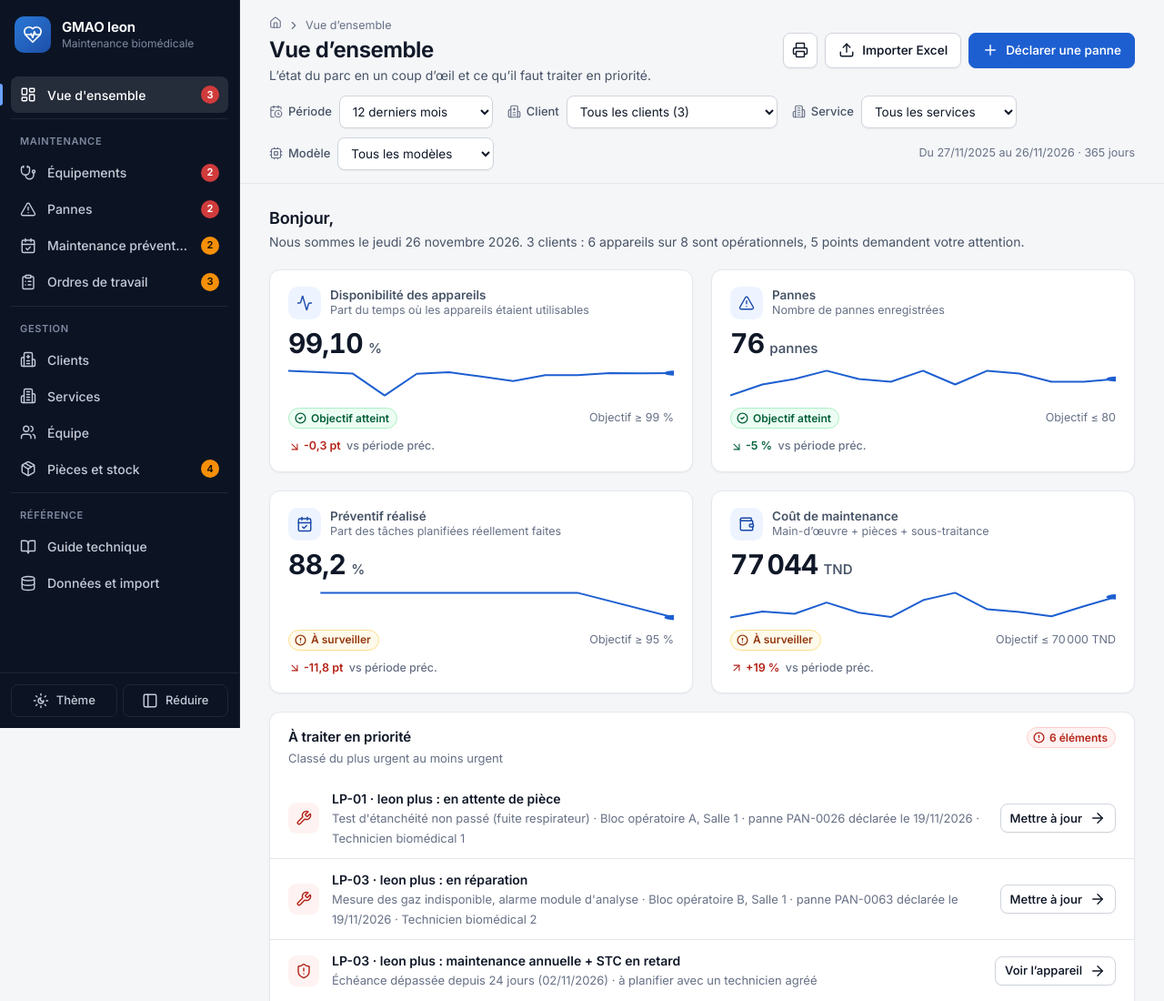
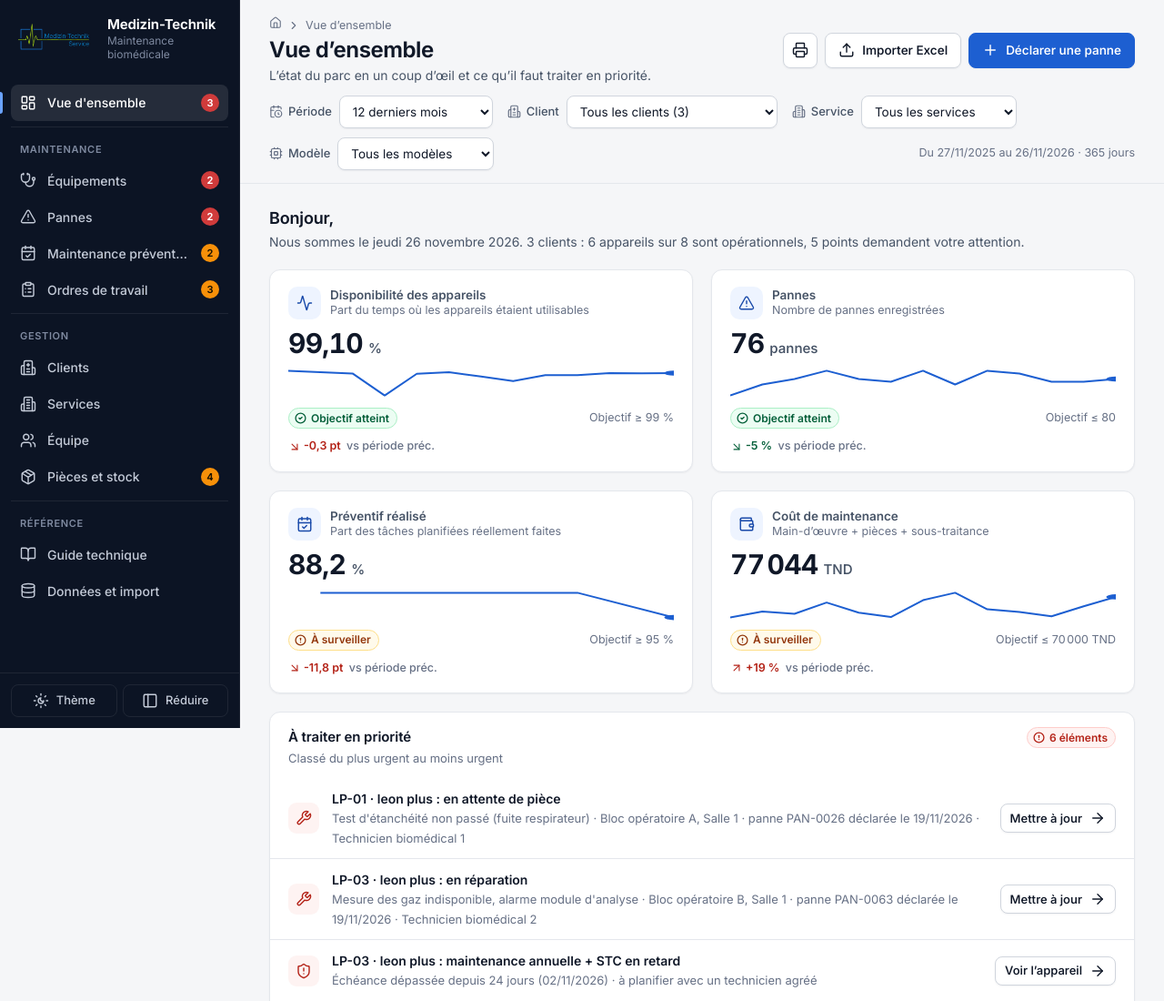
Before and after one commit to bakaabakaa404/Gestion_Maintenance_LeonPlus_Dashboard, a plain HTML site: page dashboard/index.html in a window 1280 px wide. Shown: the top 1100 px of the page at 91% size. Drawn offline with Linux system fonts and the light colour scheme.

Commit message:
Added company logo and name in the sidebar

```diff
--- a/dashboard/index.html
+++ b/dashboard/index.html
@@ -3,7 +3,7 @@
 <head>
 <meta charset="utf-8">
 <meta name="viewport" content="width=device-width, initial-scale=1">
-<title>GMAO leon</title>
+<title>Medizin Tunisie</title>
 <link rel="stylesheet" href="styles.css">
 </head>
 <body>
@@ -16,7 +16,7 @@
         <i data-lucide="heart-pulse" class="brand-fallback" aria-hidden="true"></i>
       </div>
       <div class="brand-text">
-        <strong>GMAO leon</strong>
+        <strong>Medizin-Technik</strong>
         <span>Maintenance biomédicale</span>
       </div>
       <button class="icon-btn side-close" id="sideClose" type="button" aria-label="Fermer le menu"><i data-lucide="x" aria-hidden="true"></i></button>
--- a/dashboard/styles.css
+++ b/dashboard/styles.css
@@ -120,7 +120,7 @@ svg.lucide { width: 18px; height: 18px; stroke-width: 1.9; flex: none; }
 }
 .side-brand { display: flex; align-items: center; gap: 12px; padding: 18px 16px 14px; }
 .brand-logo {
-  width: 40px; height: 40px; flex: none; border-radius: 10px; background: #fff; display: grid; place-items: center; overflow: hidden;
+  width: 90px; height: 40px; flex: none; border-radius: 10px; background: transparent; display: grid; place-items: center; overflow: hidden;
 }
 .brand-logo img { width: 100%; height: 100%; object-fit: contain; padding: 4px; }
 .brand-logo .brand-fallback { display: none; }
```
Also changed, not shown: dashboard/logo.png (added).
